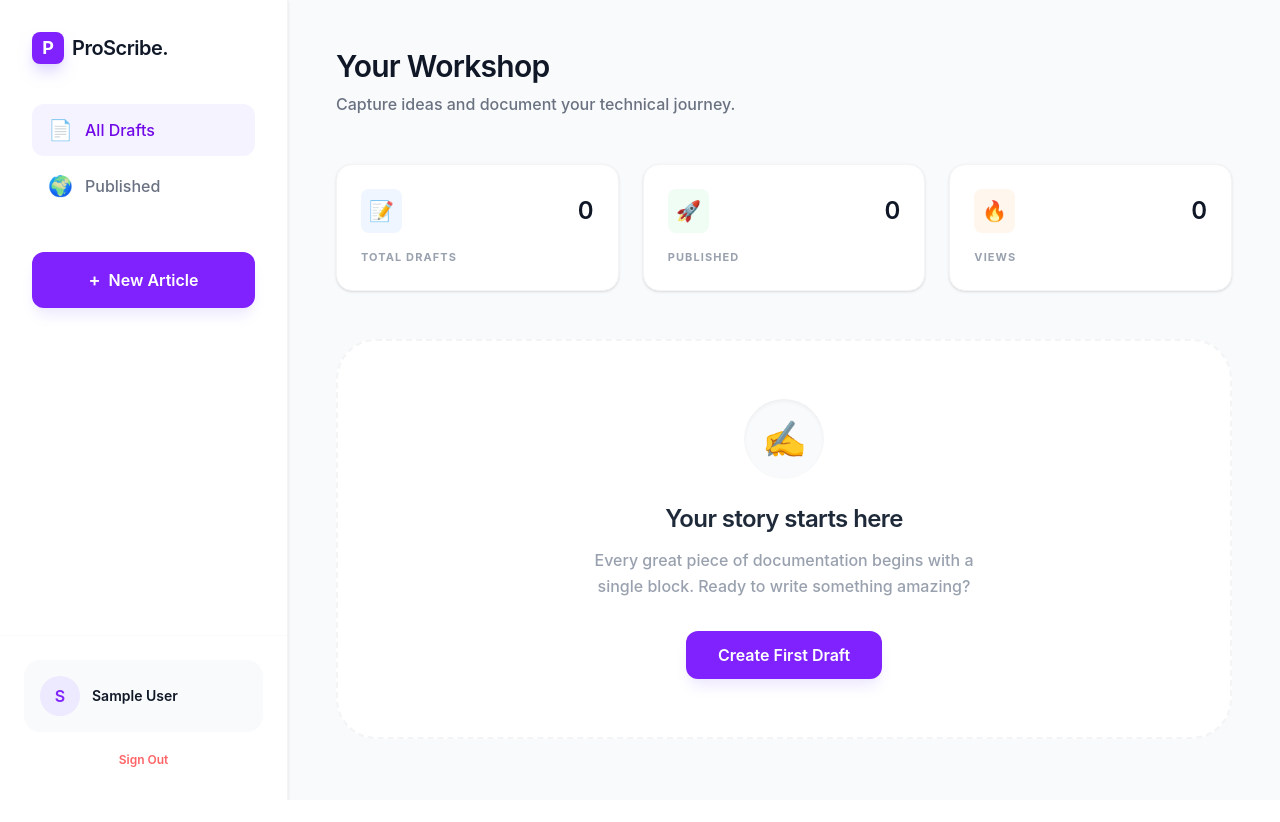
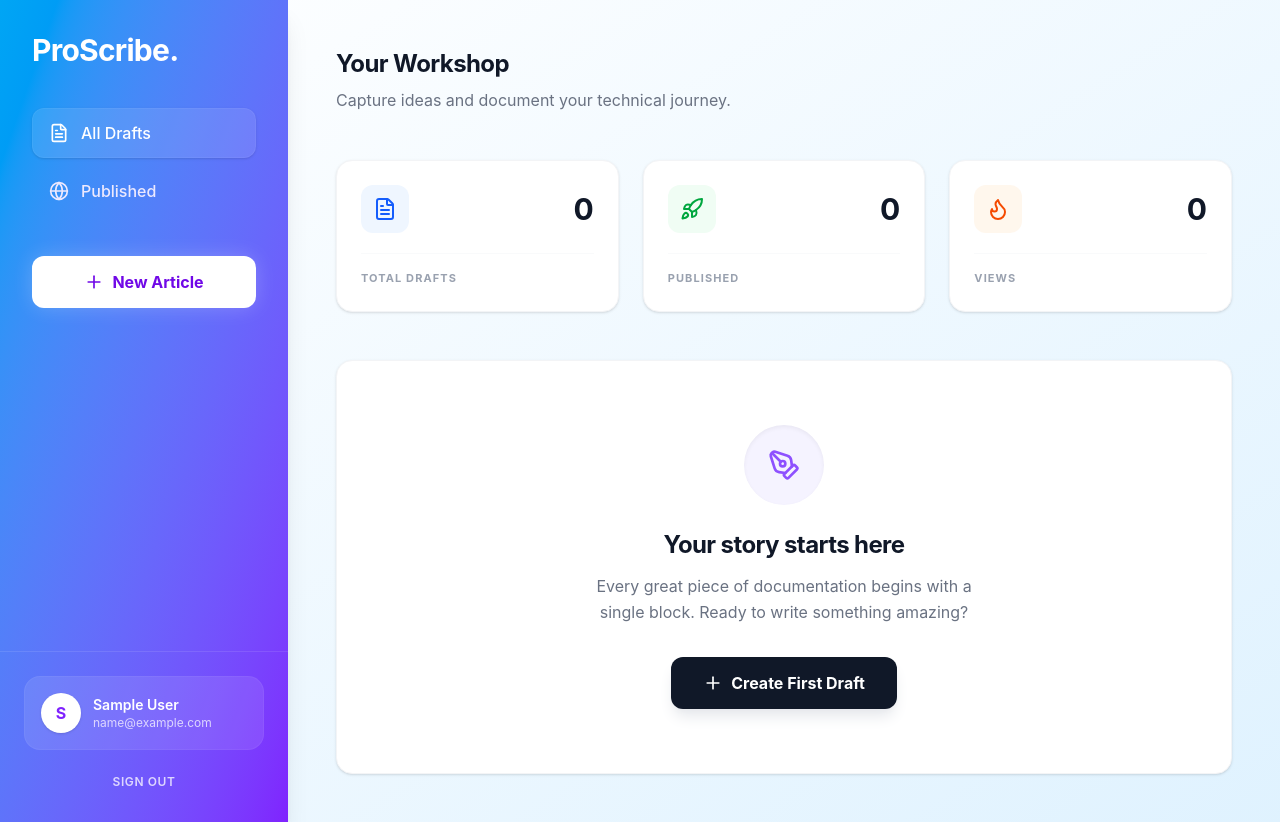
Before and after one commit to SouravDaroch/proscribe, a React (Vite) app in the folder frontend/: page /dashboard in a window 1280 px wide. Before the commit the page ends 800 px from the top, so only its background shows below. Built offline with nearby package versions, Linux system fonts and the light colour scheme; sample sign-in values are in the browser's storage.

Commit message:
style: improve UI of dashbaord

```diff
--- a/frontend/package.json
+++ b/frontend/package.json
@@ -14,6 +14,7 @@
     "@tailwindcss/vite": "^4.2.2",
     "axios": "1.15.0",
     "framer-motion": "^12.38.0",
+    "lucide-react": "^1.8.0",
     "react": "^19.2.4",
     "react-dom": "^19.2.4",
     "react-hook-form": "^7.72.1",
--- a/frontend/src/pages/Dashboard.tsx
+++ b/frontend/src/pages/Dashboard.tsx
@@ -1,29 +1,28 @@
 import { useNavigate } from 'react-router-dom';
 import { useAuth } from '../context/AuthContext';
+import { motion } from 'framer-motion';
+import { FileText, Globe, Plus, Rocket, Flame, PenTool } from 'lucide-react';
 
 const Dashboard = () => {
   const { user, logout } = useAuth();
   const navigate = useNavigate();
 
   return (
-    <div className="flex min-h-screen bg-[#F9FAFB] font-sans antialiased text-gray-900">
+    <div className="flex min-h-screen bg-linear-to-br from-white to-sky-100 font-sans antialiased text-gray-900">
       {/* Sidebar */}
-      <aside className="w-72 bg-white border-r border-gray-100 flex flex-col shadow-sm">
+      <aside className="w-72 bg-linear-to-br from-sky-500 to-violet-600 flex flex-col shadow-xl z-10 text-white">
         <div className="p-8">
           <div className="flex items-center gap-2 mb-10">
-            <div className="w-8 h-8 bg-violet-600 rounded-lg flex items-center justify-center text-white font-bold text-lg shadow-lg shadow-violet-200">
-              P
-            </div>
-            <h1 className="text-xl font-semibold tracking-tight">ProScribe.</h1>
+            <h1 className="text-3xl font-bold tracking-tight">ProScribe.</h1>
           </div>
 
-          <nav className="space-y-1">
-            <button className="w-full flex items-center gap-3 px-4 py-3 rounded-xl bg-violet-50 text-violet-700 font-medium transition-all group cursor-pointer">
-              <span className="text-xl group-hover:scale-110 transition-transform">📄</span>
+          <nav className="space-y-2">
+            <button className="w-full flex items-center gap-3 px-4 py-3 rounded-xl bg-white/10 text-white font-medium transition-all group cursor-pointer hover:bg-white/20 border border-white/5 shadow-sm">
+              <FileText className="w-5 h-5 group-hover:scale-110 transition-transform" />
               All Drafts
             </button>
-            <button className="w-full flex items-center gap-3 px-4 py-3 rounded-xl text-gray-500 hover:bg-gray-50 hover:text-gray-900 font-medium transition-all group cursor-pointer">
-              <span className="text-xl group-hover:scale-110 transition-transform">🌍</span>
+            <button className="w-full flex items-center gap-3 px-4 py-3 rounded-xl text-violet-100 hover:bg-white/10 hover:text-white font-medium transition-all group cursor-pointer border border-transparent">
+              <Globe className="w-5 h-5 group-hover:scale-110 transition-transform" />
               Published
             </button>
           </nav>
@@ -31,26 +30,27 @@ const Dashboard = () => {
           <div className="mt-10">
             <button
               onClick={() => navigate('/editor/new')}
-              className="w-full bg-violet-600 text-white font-semibold py-3.5 rounded-xl hover:bg-violet-700 transition-all shadow-lg shadow-violet-100 active:scale-[0.98] flex items-center justify-center gap-2 cursor-pointer"
+              className="w-full bg-white text-violet-700 font-bold py-3.5 rounded-xl hover:bg-white/90 transition-all duration-300 shadow-[0_0_20px_rgba(255,255,255,0.2)] hover:shadow-[0_0_25px_rgba(255,255,255,0.4)] active:scale-[0.98] flex items-center justify-center gap-2 cursor-pointer group"
             >
-              <span className="text-lg">+</span> New Article
+              <Plus className="w-5 h-5 group-hover:rotate-90 transition-transform duration-300" />
+              <span>New Article</span>
             </button>
           </div>
         </div>
 
-        <div className="mt-auto p-6 border-t border-gray-50">
-          <div className="bg-gray-50 rounded-2xl p-4 flex items-center gap-3">
-            <div className="w-10 h-10 bg-violet-100 text-violet-600 rounded-full flex items-center justify-center font-semibold">
+        <div className="mt-auto p-6 border-t border-white/10">
+          <div className="bg-white/10 rounded-2xl p-4 flex items-center gap-3 border border-white/5">
+            <div className="w-10 h-10 bg-white text-violet-600 rounded-full flex items-center justify-center font-bold shadow-sm">
               {user?.name?.charAt(0).toUpperCase() || 'U'}
             </div>
             <div className="flex-1 overflow-hidden">
-              <p className="text-sm font-semibold text-gray-900 truncate">{user?.name || 'User'}</p>
-              {/* <p className="text-[10px] text-gray-400 font-bold uppercase tracking-widest">{user?.role || 'Writer'}</p> */}
+              <p className="text-sm font-semibold text-white truncate">{user?.name || 'User'}</p>
+              <p className="text-xs text-violet-200 truncate">{user?.email || 'user@example.com'}</p>
             </div>
           </div>
           <button
             onClick={logout}
-            className="w-full mt-3 text-xs font-semibold text-red-400 hover:text-red-600 transition-colors py-2 cursor-pointer"
+            className="w-full mt-4 text-xs font-semibold text-violet-200 hover:text-white transition-colors py-2 cursor-pointer uppercase tracking-wider"
           >
             Sign Out
           </button>
@@ -58,48 +58,54 @@ const Dashboard = () => {
       </aside>
 
       {/* Main Content Area */}
-      <main className="flex-1 p-12 overflow-y-auto">
+      <motion.main
+        initial={{ opacity: 0, y: 24 }}
+        animate={{ opacity: 1, y: 0 }}
+        transition={{ duration: 0.5, ease: "easeOut", delay: 0.1 }}
+        className="flex-1 p-8 md:p-12 overflow-y-auto"
+      >
         <header className="flex justify-between items-start mb-12">
           <div>
-            <h2 className="text-3xl font-semibold text-gray-900 tracking-tight">Your Workshop</h2>
-            <p className="text-gray-500 mt-2 font-medium">Capture ideas and document your technical journey.</p>
+            <h2 className="text-2xl font-bold text-gray-900 tracking-tight">Your Workshop</h2>
+            <p className="text-gray-500 mt-2">Capture ideas and document your technical journey.</p>
           </div>
         </header>
 
         {/* Quick Stats Block */}
         <div className="grid grid-cols-1 md:grid-cols-3 gap-6 mb-12">
           {[
-            { label: 'Total Drafts', count: '0', icon: '📝', color: 'bg-blue-50 text-blue-600' },
-            { label: 'Published', count: '0', icon: '🚀', color: 'bg-green-50 text-green-600' },
-            { label: 'Views', count: '0', icon: '🔥', color: 'bg-orange-50 text-orange-600' },
+            { label: 'Total Drafts', count: '0', icon: <FileText className="w-6 h-6" />, color: 'bg-blue-50 text-blue-600' },
+            { label: 'Published', count: '0', icon: <Rocket className="w-6 h-6" />, color: 'bg-green-50 text-green-600' },
+            { label: 'Views', count: '0', icon: <Flame className="w-6 h-6" />, color: 'bg-orange-50 text-orange-600' },
           ].map((stat, i) => (
             <div key={i} className="bg-white p-6 rounded-2xl border border-gray-100 shadow-sm hover:shadow-md transition-shadow">
               <div className="flex justify-between items-center">
-                <span className={`p-2 rounded-lg text-xl ${stat.color}`}>{stat.icon}</span>
-                <span className="text-2xl font-semibold text-gray-900">{stat.count}</span>
+                <span className={`p-3 rounded-xl ${stat.color}`}>{stat.icon}</span>
+                <span className="text-3xl font-bold text-gray-900">{stat.count}</span>
               </div>
-              <p className="mt-4 text-[11px] font-bold text-gray-400 uppercase tracking-widest">{stat.label}</p>
+              <p className="mt-5 text-[11px] font-bold text-gray-400 border-t border-gray-50 pt-4 uppercase tracking-widest">{stat.label}</p>
             </div>
           ))}
         </div>
 
         {/* Empty State */}
-        <div className="bg-white border-2 border-dashed border-gray-100 rounded-[2.5rem] h-[400px] flex flex-col items-center justify-center text-center p-8 transition-all hover:border-violet-200 hover:bg-violet-50/10">
-          <div className="w-20 h-20 bg-gray-50 rounded-full flex items-center justify-center text-4xl mb-6 shadow-inner">
-            ✍️
+        <div className="bg-white border border-gray-100 rounded-2xl flex flex-col items-center justify-center text-center p-16 shadow-sm transition-all group">
+          <div className="w-20 h-20 bg-violet-50 rounded-full flex items-center justify-center mb-6 shadow-inner text-violet-500 group-hover:bg-violet-100 transition-colors duration-300">
+            <PenTool className="w-8 h-8" />
           </div>
-          <h3 className="text-2xl font-semibold text-gray-800 tracking-tight">Your story starts here</h3>
-          <p className="text-gray-400 max-w-sm mt-3 leading-relaxed font-medium">
+          <h3 className="text-2xl font-bold text-gray-900 tracking-tight">Your story starts here</h3>
+          <p className="text-gray-500 max-w-sm mt-3 leading-relaxed">
             Every great piece of documentation begins with a single block. Ready to write something amazing?
           </p>
           <button
             onClick={() => navigate('/editor/new')}
-            className="mt-8 px-8 py-3 bg-violet-600 text-white font-semibold rounded-xl hover:bg-violet-700 transition-all shadow-lg shadow-violet-100 active:scale-95 cursor-pointer"
+            className="mt-8 flex items-center gap-2 px-8 py-3.5 bg-gray-900 text-white font-bold rounded-xl hover:bg-gray-800 transition-all duration-300 shadow-lg shadow-gray-200 active:scale-[0.99] cursor-pointer"
           >
-            Create First Draft
+            <Plus className="w-5 h-5" />
+            <span>Create First Draft</span>
           </button>
         </div>
-      </main>
+      </motion.main>
     </div>
   );
 };
```
Also changed, not shown: 1 other file (tests, documents, lock files or other folders).
